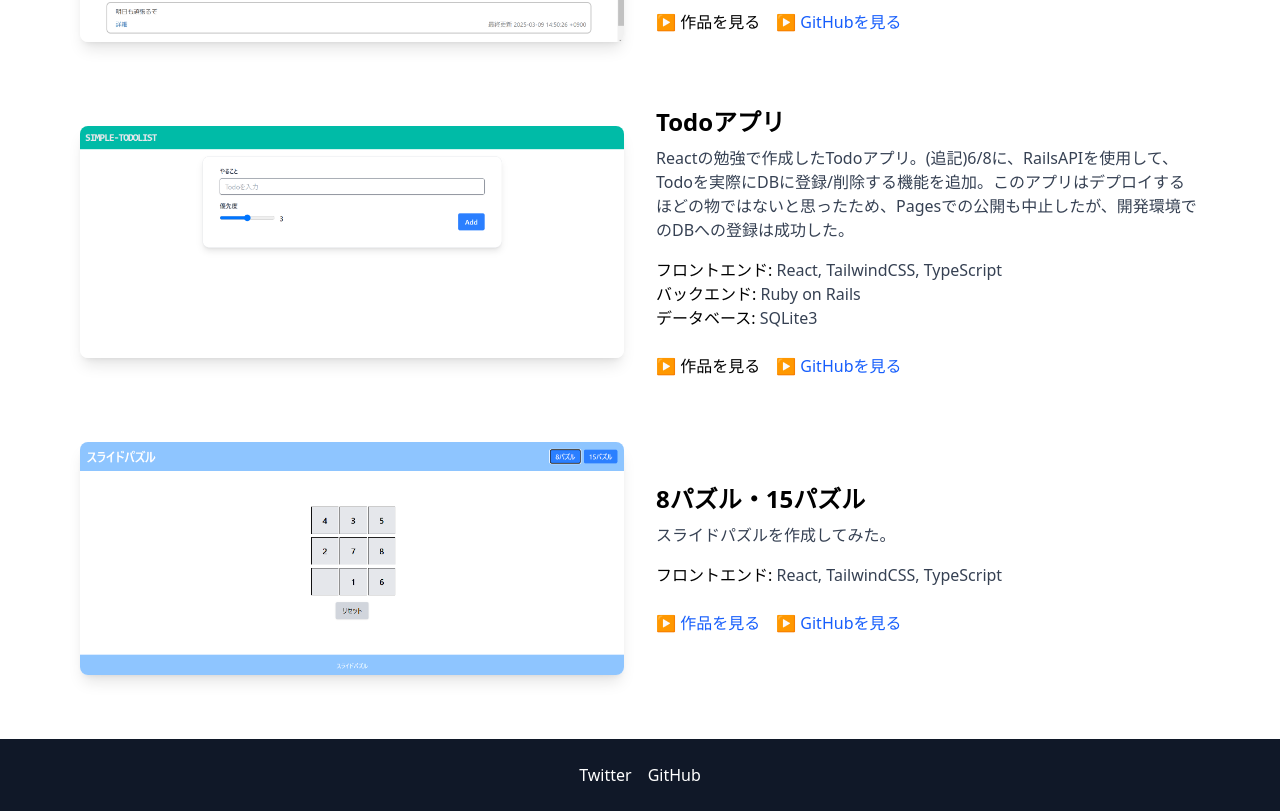
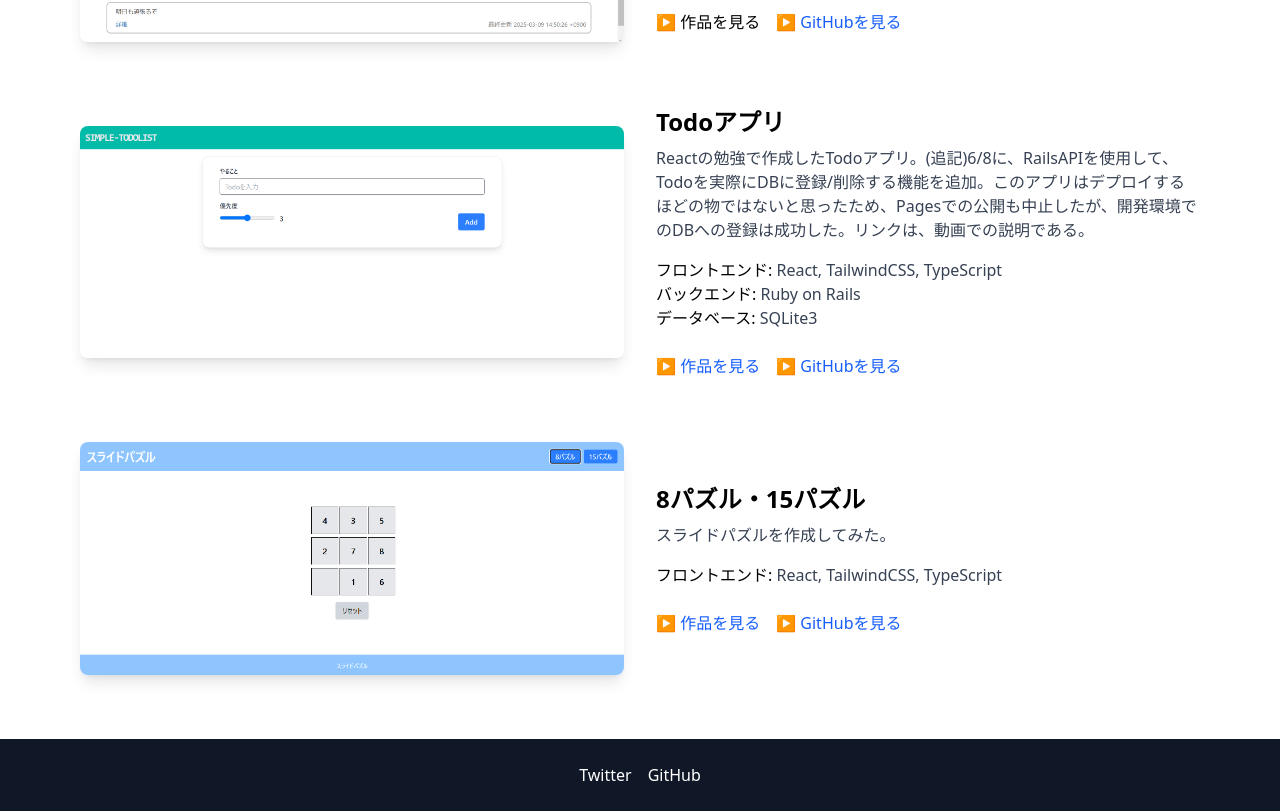
Before and after one commit to Wak8810/My-Portfolio, a React (Vite) app: page / in a window 1280 px wide. Shown: the part 1071-1882 px from the top of the page. Built offline with nearby package versions, Linux system fonts and the light colour scheme.

Commit message:
TodoList説明のyoutube動画リンクを追加

```diff
--- a/src/App.tsx
+++ b/src/App.tsx
@@ -45,7 +45,8 @@ const App: React.FC = () => {
     {
       imageSrc: ReactTodoImg,
       title: 'Todoアプリ',
-      description: 'Reactの勉強で作成したTodoアプリ。(追記)6/8に、RailsAPIを使用して、Todoを実際にDBに登録/削除する機能を追加。このアプリはデプロイするほどの物ではないと思ったため、Pagesでの公開も中止したが、開発環境でのDBへの登録は成功した。',
+      description: 'Reactの勉強で作成したTodoアプリ。(追記)6/8に、RailsAPIを使用して、Todoを実際にDBに登録/削除する機能を追加。このアプリはデプロイするほどの物ではないと思ったため、Pagesでの公開も中止したが、開発環境でのDBへの登録は成功した。リンクは、動画での説明である。',
+      link: 'https://youtu.be/4xmjev8cVrI',
       github: 'https://github.com/Wak8810/React-TodoList',
       frontend: ['React', 'TailwindCSS', 'TypeScript'],
       backend: ['Ruby on Rails'],
```
